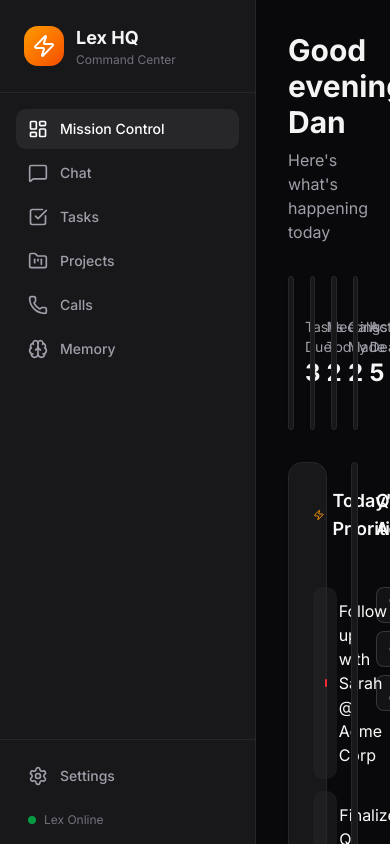
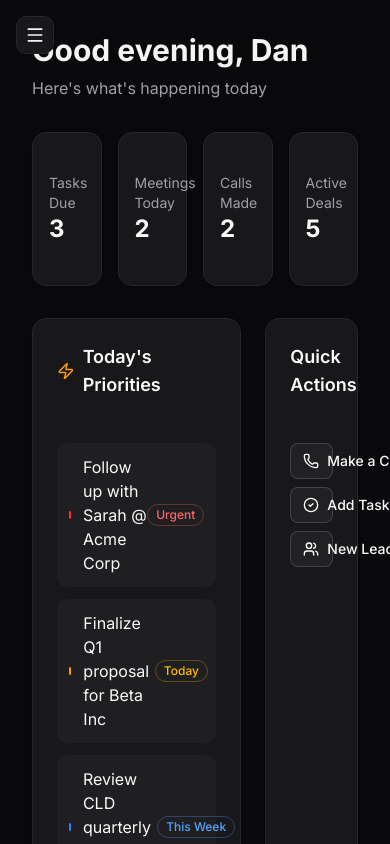
Before and after one commit to myaibotlex-ship-it/lex-hq, a Next.js app: page / in a window 390 px wide. Built offline with nearby package versions, Linux system fonts and the light colour scheme.

Commit message:
Fix mobile responsiveness - collapsible sidebar

```diff
--- a/src/app/layout.tsx
+++ b/src/app/layout.tsx
@@ -20,7 +20,7 @@ export default function RootLayout({
       <body className={`${inter.className} bg-zinc-950 text-zinc-100`}>
         <div className="flex h-screen">
           <Sidebar />
-          <main className="flex-1 overflow-auto">
+          <main className="flex-1 overflow-auto md:ml-0">
             {children}
           </main>
         </div>
--- a/src/components/sidebar.tsx
+++ b/src/components/sidebar.tsx
@@ -1,5 +1,6 @@
 "use client";
 
+import { useState } from "react";
 import Link from "next/link";
 import { usePathname } from "next/navigation";
 import { cn } from "@/lib/utils";
@@ -12,6 +13,8 @@ import {
   Brain,
   Settings,
   Zap,
+  Menu,
+  X,
 } from "lucide-react";
 
 const navItems = [
@@ -25,9 +28,33 @@ const navItems = [
 
 export function Sidebar() {
   const pathname = usePathname();
+  const [isOpen, setIsOpen] = useState(false);
 
   return (
-    <div className="w-64 bg-zinc-900 border-r border-zinc-800 flex flex-col">
+    <>
+      {/* Mobile Menu Button */}
+      <button
+        onClick={() => setIsOpen(!isOpen)}
+        className="fixed top-4 left-4 z-50 md:hidden p-2 bg-zinc-900 border border-zinc-800 rounded-lg"
+      >
+        {isOpen ? <X className="w-5 h-5" /> : <Menu className="w-5 h-5" />}
+      </button>
+
+      {/* Mobile Overlay */}
+      {isOpen && (
+        <div
+          className="fixed inset-0 bg-black/60 z-30 md:hidden"
+          onClick={() => setIsOpen(false)}
+        />
+      )}
+
+      {/* Sidebar */}
+      <div
+        className={cn(
+          "fixed md:static w-64 bg-zinc-900 border-r border-zinc-800 flex flex-col h-full z-40 transition-transform duration-300 ease-in-out",
+          isOpen ? "translate-x-0" : "-translate-x-full md:translate-x-0"
+        )}
+      >
         {/* Logo */}
         <div className="p-6 border-b border-zinc-800">
           <div className="flex items-center gap-3">
@@ -49,6 +76,7 @@ export function Sidebar() {
               <Link
                 key={item.href}
                 href={item.href}
+                onClick={() => setIsOpen(false)}
                 className={cn(
                   "flex items-center gap-3 px-3 py-2.5 rounded-lg text-sm font-medium transition-colors",
                   isActive
@@ -67,6 +95,7 @@ export function Sidebar() {
         <div className="p-4 border-t border-zinc-800">
           <Link
             href="/settings"
+            onClick={() => setIsOpen(false)}
             className="flex items-center gap-3 px-3 py-2.5 rounded-lg text-sm font-medium text-zinc-400 hover:text-white hover:bg-zinc-800/50 transition-colors"
           >
             <Settings className="w-5 h-5" />
@@ -80,5 +109,6 @@ export function Sidebar() {
           </div>
         </div>
       </div>
+    </>
   );
 }
```
Also changed, not shown: 1 other file (tests, documents, lock files or other folders). Lines whose indentation alone changed are shown as unchanged.
